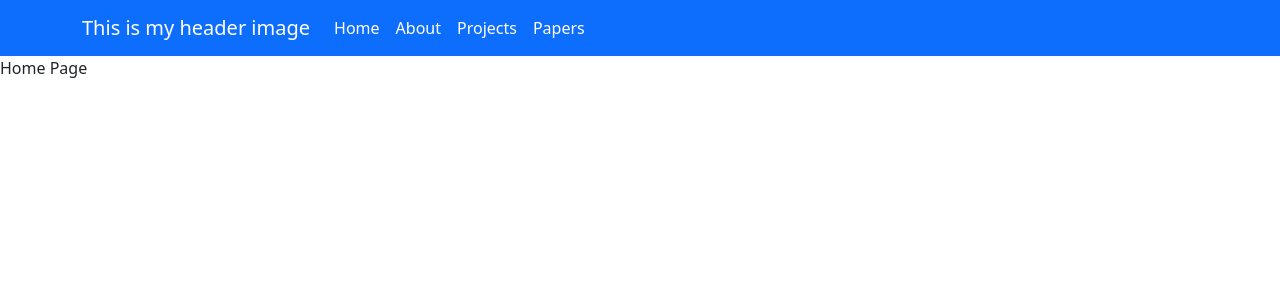
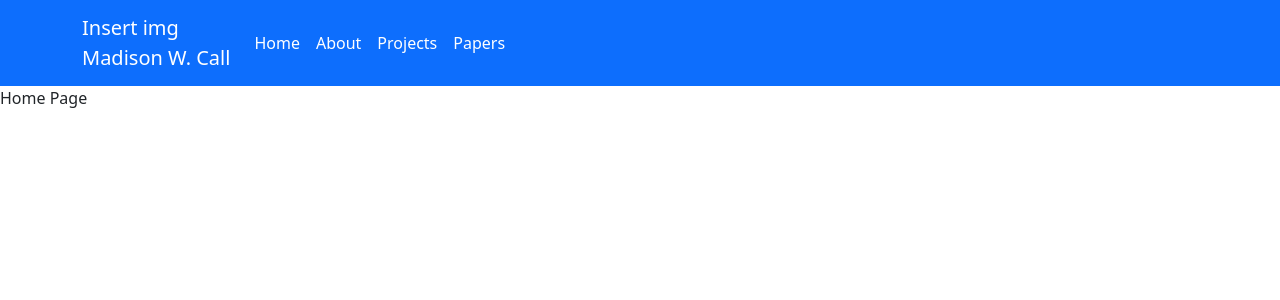
Before and after one commit to calltri/personal_website, a Next.js app: page / in a window 1280 px wide. Shown: the top 300 px of the page. Built offline with nearby package versions, Linux system fonts and the light colour scheme.

Commit message:
Modified placeholder text for image and figured out how to set margin

```diff
--- a/pages/header.js
+++ b/pages/header.js
@@ -5,9 +5,9 @@ import Nav from 'react-bootstrap/Nav';
 export default function Header() {
     return (
       <div>
-        <NavBar expand="lg" className="bg-primary"  >
-            <Container>
-                <NavBar.Brand href="#home" className="text-white"> This is my header image </NavBar.Brand>
+        <NavBar expand="md" className="bg-primary"  >
+            <Container class="ms-3">
+                <NavBar.Brand href="#home" className="text-white "> <div>Insert img</div> Madison W. Call </NavBar.Brand>
                 <NavBar.Toggle aria-controls="basic-navbar-nav" />
                 <NavBar.Collapse id="basic-navbar-nav">
                     <Nav className="me-auto">
```
